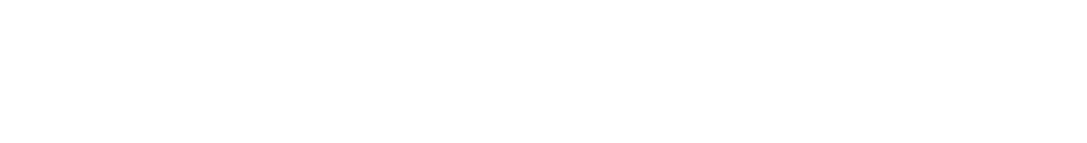
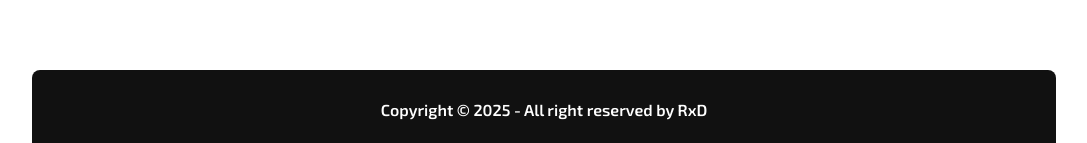
Before and after one commit to rubayedhasan/knowledge-cafe-react-project, a React (Vite) app: page / in a window 1280 px wide. Shown: the part 4447-4590 px from the top of the page, without its empty margins (96-1183 px from the left). Before the commit the page ends 4469 px from the top, so only its background shows below. Built offline with nearby package versions, Linux system fonts and the light colour scheme.

Commit message:
adding a footer section in Footer Component

```diff
--- a/src/App.jsx
+++ b/src/App.jsx
@@ -1,8 +1,9 @@
 import { useState } from "react";
-import "./App.css";
 import Blogs from "./components/Blogs/Blogs";
 import Bookmarks from "./components/Bookmarks/Bookmarks";
 import Header from "./components/Header/Header";
+import Footer from "./components/Footer/Footer";
+import "./App.css";
 
 function App() {
   // the state -> set bookmarks
@@ -46,6 +47,9 @@
         {/* bookmark section -> Bookmarks Component  */}
         <Bookmarks bookmarks={bookmarks} readingTime={readingTime}></Bookmarks>
       </main>
+
+      {/* footer section -> Component Footer */}
+      <Footer></Footer>
     </>
   );
 }
--- /dev/null
+++ b/src/components/Footer/Footer.jsx
@@ -0,0 +1,11 @@
+const Footer = () => {
+  return (
+    <footer className=" md:w-4/5 mx-auto mt-10 md:mt-12 py-6 bg-[#111111] md:rounded-t-lg">
+      <p className="text-xl text-white font-semibold text-center w-10/12 md:w-full mx-auto">
+        <small>Copyright © 2025 - All right reserved by RxD</small>
+      </p>
+    </footer>
+  );
+};
+
+export default Footer;
```
